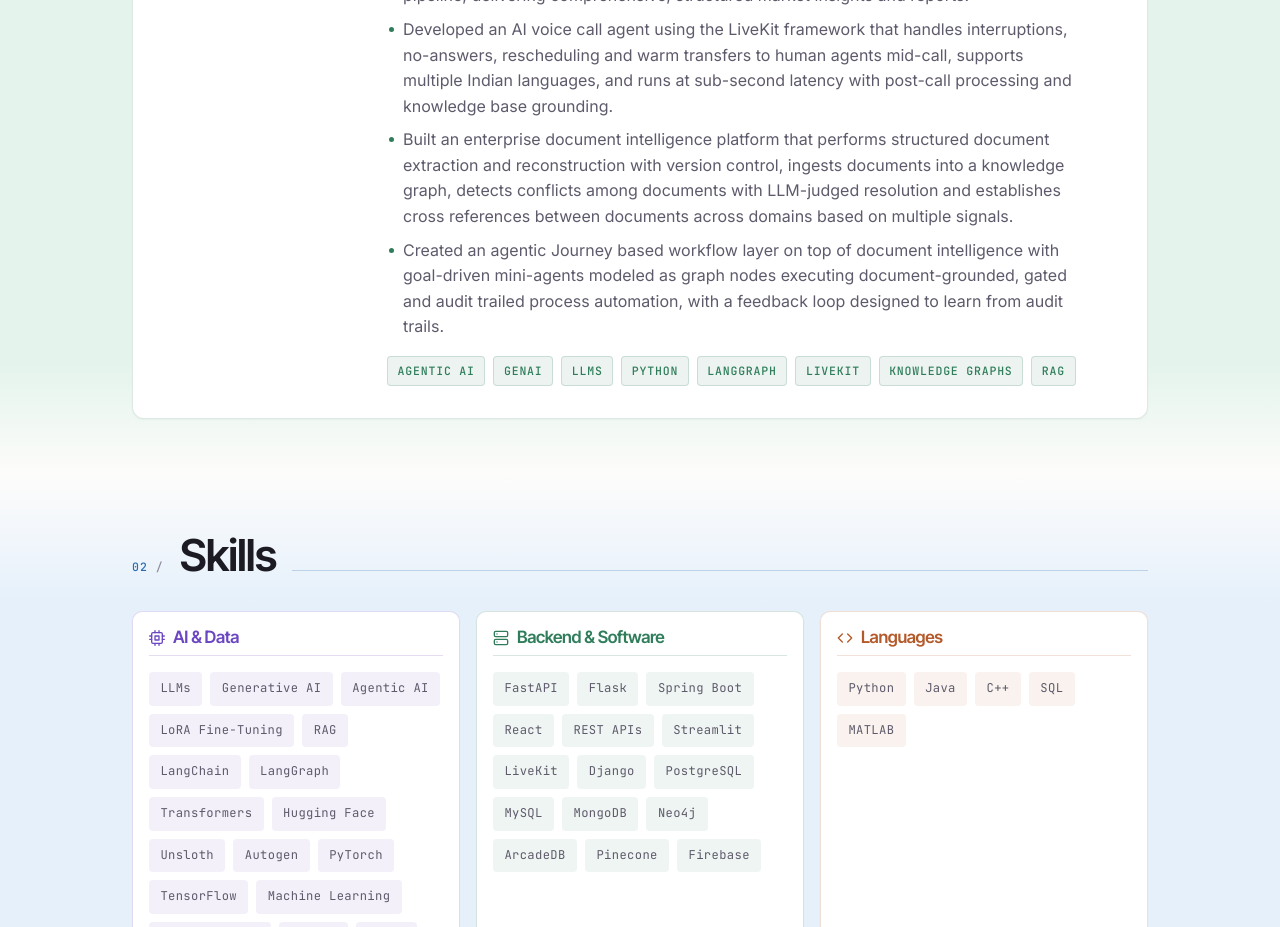
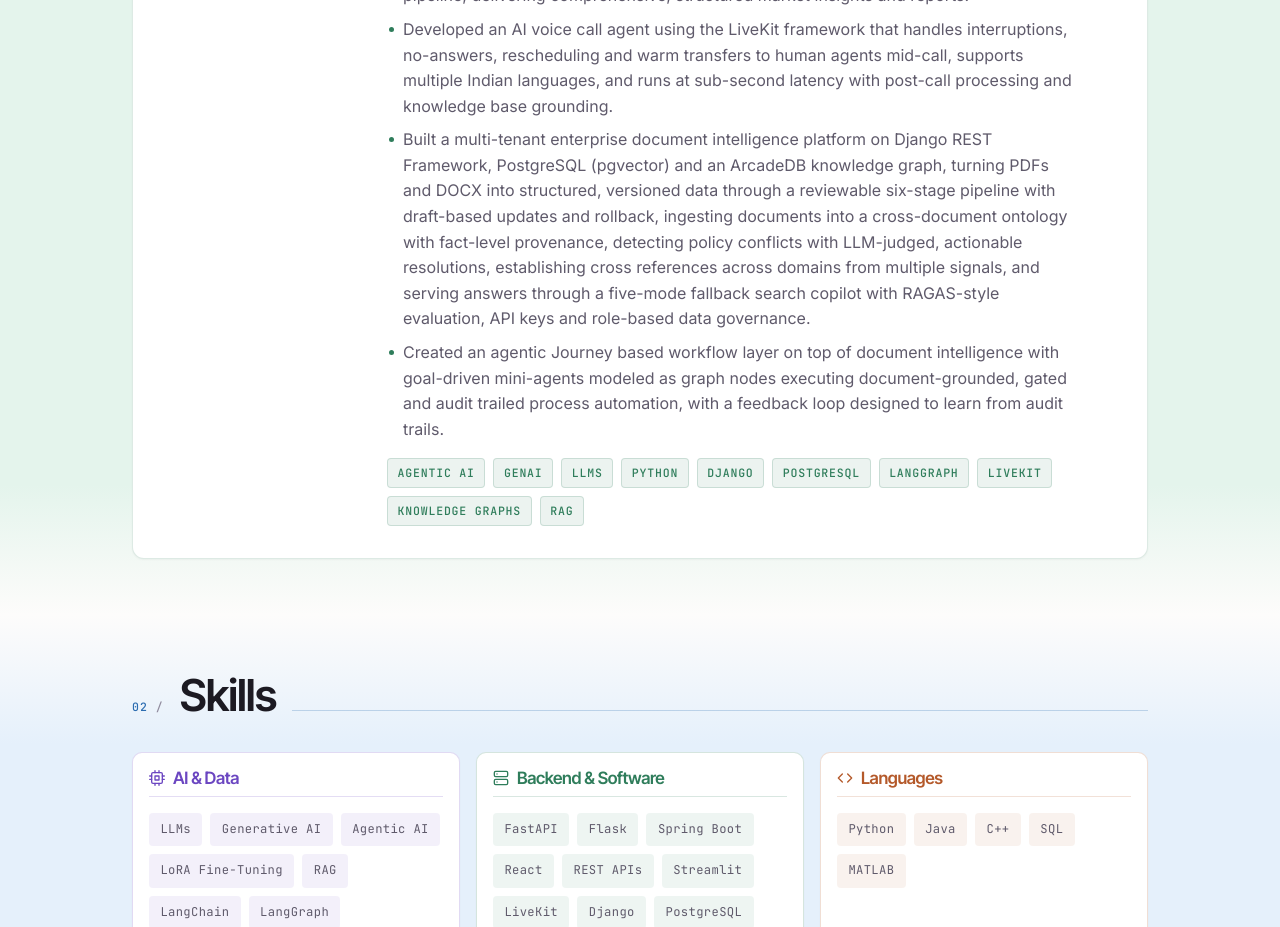
Before and after one commit to wizardoftrap/portfolio, a React (Vite) app: page / in a window 1280 px wide. Shown: the part 1080-2007 px from the top of the page. Built offline with nearby package versions, Linux system fonts and the light colour scheme.

Commit message:
update DIOnce experience and instagram link

```diff
--- a/src/components/Experience.jsx
+++ b/src/components/Experience.jsx
@@ -11,10 +11,10 @@ const experienceData = [
     description: [
       'Built a multi-agent market research platform that orchestrates search, scraping, document processing, deduplication, sentiment analysis and human review into a single pipeline, delivering comprehensive, structured market insights and reports.',
       'Developed an AI voice call agent using the LiveKit framework that handles interruptions, no-answers, rescheduling and warm transfers to human agents mid-call, supports multiple Indian languages, and runs at sub-second latency with post-call processing and knowledge base grounding.',
-      'Built an enterprise document intelligence platform that performs structured document extraction and reconstruction with version control, ingests documents into a knowledge graph, detects conflicts among documents with LLM-judged resolution and establishes cross references between documents across domains based on multiple signals.',
+      'Built a multi-tenant enterprise document intelligence platform on Django REST Framework, PostgreSQL (pgvector) and an ArcadeDB knowledge graph, turning PDFs and DOCX into structured, versioned data through a reviewable six-stage pipeline with draft-based updates and rollback, ingesting documents into a cross-document ontology with fact-level provenance, detecting policy conflicts with LLM-judged, actionable resolutions, establishing cross references across domains from multiple signals, and serving answers through a five-mode fallback search copilot with RAGAS-style evaluation, API keys and role-based data governance.',
       'Created an agentic Journey based workflow layer on top of document intelligence with goal-driven mini-agents modeled as graph nodes executing document-grounded, gated and audit trailed process automation, with a feedback loop designed to learn from audit trails.'
     ],
-    technologies: ['Agentic AI', 'GenAI', 'LLMs', 'Python', 'LangGraph', 'LiveKit', 'Knowledge Graphs', 'RAG']
+    technologies: ['Agentic AI', 'GenAI', 'LLMs', 'Python', 'Django', 'PostgreSQL', 'LangGraph', 'LiveKit', 'Knowledge Graphs', 'RAG']
   }
 ];
 
--- a/src/data/links.js
+++ b/src/data/links.js
@@ -9,6 +9,6 @@ export const SOCIAL = [
   { id: 'linkedin', url: 'https://www.linkedin.com/in/shiv-prakash-verma-000133234', label: 'LinkedIn' },
   { id: 'github', url: 'https://github.com/wizardoftrap', label: 'GitHub' },
   { id: 'huggingface', url: 'https://huggingface.co/wizardoftrap', label: 'Hugging Face' },
-  { id: 'instagram', url: 'https://www.instagram.com/sp_shivamverma', label: 'Instagram' },
+  { id: 'instagram', url: 'https://www.instagram.com/_shivamverma_09', label: 'Instagram' },
   { id: 'email', url: `mailto:${EMAIL}`, label: 'Email' }
 ];
```
